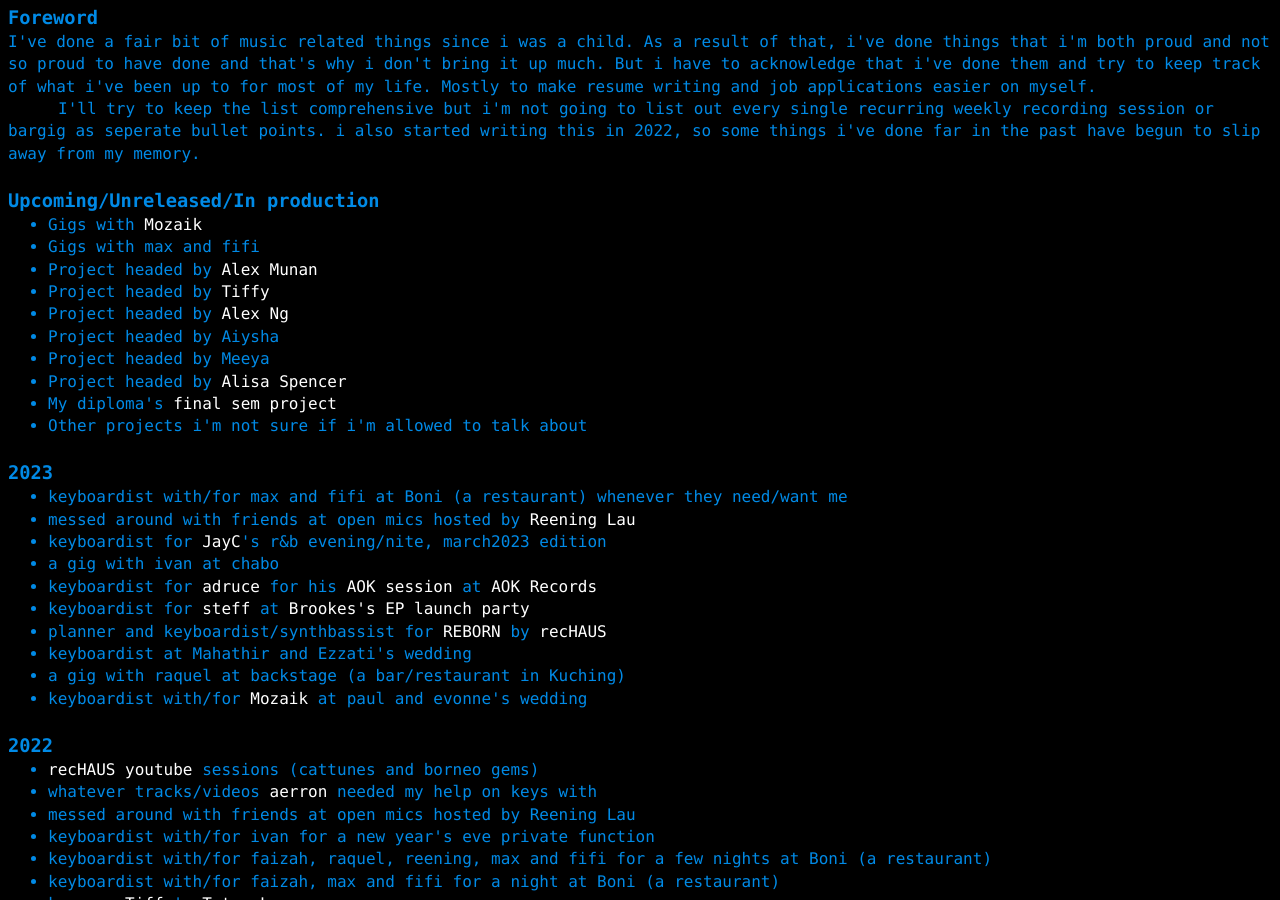
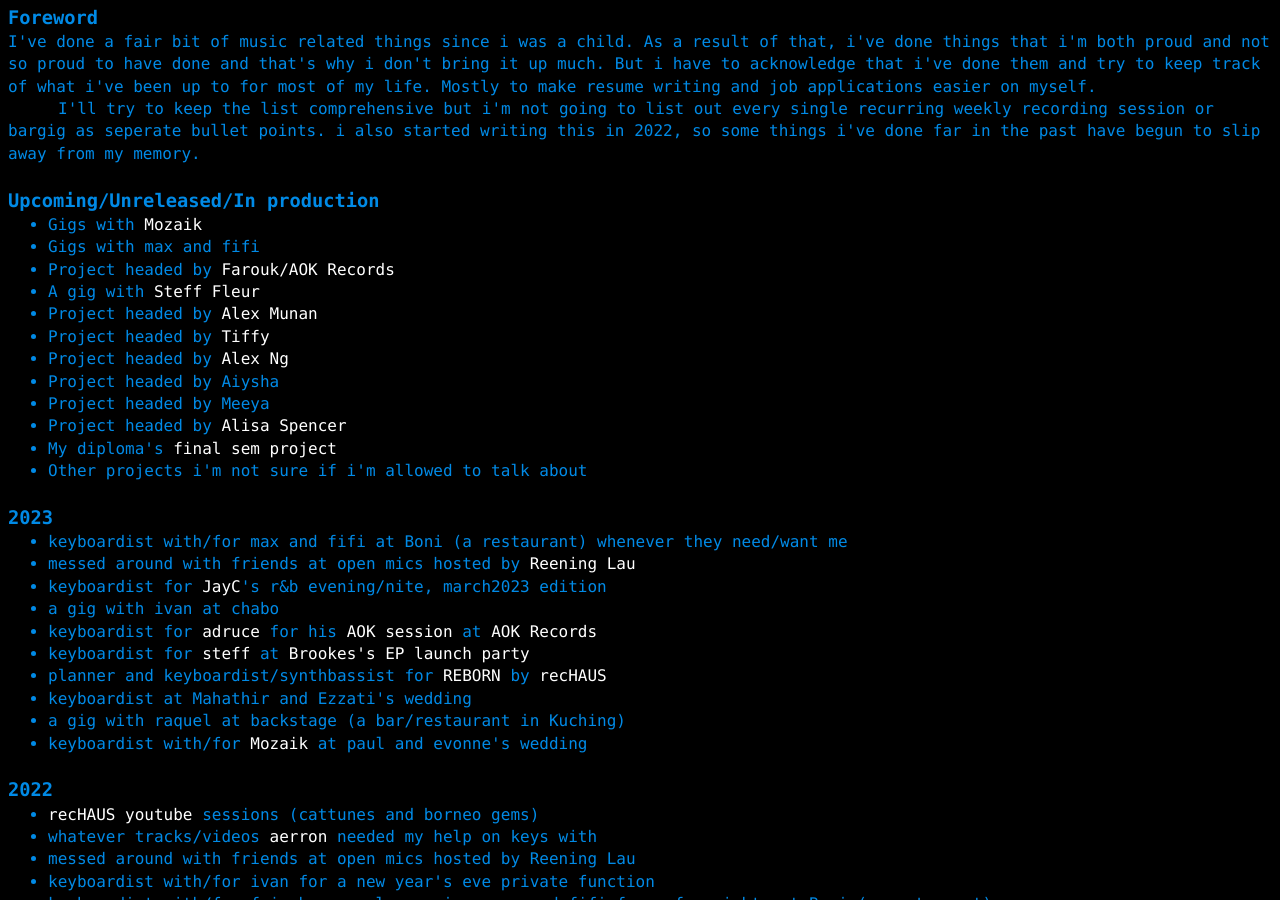
Before and after one commit to a-erfan-aa/a-erfan-aa.github.io, a Jekyll site: the page built from things-i-make/music-comprehensive.html, in a window 1280 px wide and 900 px high, scrolled down 395 px. Built offline with Jekyll 4.4.1, drawn with Linux system fonts in a browser that asks for light colours.

Commit message:
Add projects with steff and aok to music-comprehensive.html
Also correct href error in same file

```diff
--- a/things-i-make/music-comprehensive.html
+++ b/things-i-make/music-comprehensive.html
@@ -59,6 +59,8 @@
 	<ul>
 		<li>Gigs with <a href="https://www.instagram.com/soundofmozaik/">Mozaik</a></li>
 		<li>Gigs with max and fifi</li>
+		<li>Project headed by <a href="https://www.aokrecordskch.com/">Farouk/AOK Records</a></li>
+		<li>A gig with <a href="https://www.instagram.com/fleursteff/">Steff Fleur</a></li>
 		<li>Project headed by <a href="https://www.instagram.com/alex_munan/">Alex Munan</a></li>
 		<li>Project headed by <a href="https://www.instagram.com/tiffanytammy/">Tiffy</a></li>
 		<li>Project headed by <a href="https://www.instagram.com/alexngwhng/">Alex Ng</a></li>
@@ -93,7 +95,7 @@
 		<li>messed around with friends at open mics hosted by <a href="https://www.instagram.com/reeninglaumusic/">Reening Lau</a></li>
 		<li>keyboardist for <a href="https://www.instagram.com/jayc_panganiban/">JayC</a>'s r&b evening/nite, march2023 edition</li>
 		<li>a gig with ivan at chabo</li>
-		<li>keyboardist for <a href="https://www.instagram.com/adruceazman/">adruce</a> for his <a href="https://www.youtube.com/watch?v=jaM9oLt6QmQ">AOK session</a> at <a herf="https://www.aokrecordskch.com/">AOK Records</a></li>
+		<li>keyboardist for <a href="https://www.instagram.com/adruceazman/">adruce</a> for his <a href="https://www.youtube.com/watch?v=jaM9oLt6QmQ">AOK session</a> at <a href="https://www.aokrecordskch.com/">AOK Records</a></li>
 		<li>keyboardist for <a href="https://www.instagram.com/fleursteff/">steff</a> at <a href="https://www.instagram.com/p/CoRSMWtSRBJ/">Brookes's EP launch party</a></li>
 		<li>planner and keyboardist/synthbassist for <a href="https://www.instagram.com/p/Coo3i74P3wb/">REBORN</a> by <a href="https://www.instagram.com/rechaus_/">recHAUS</a></li>
 		<li>keyboardist at Mahathir and Ezzati's wedding</li>
```
